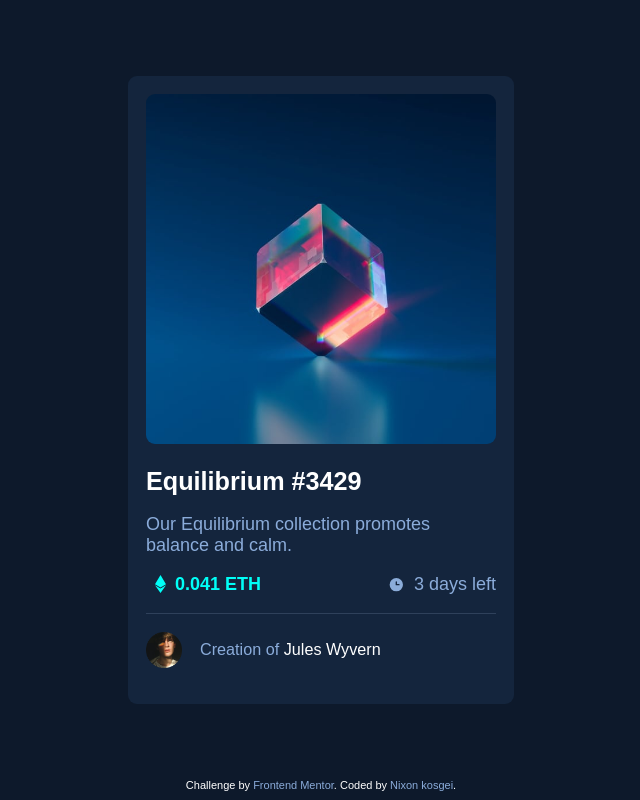
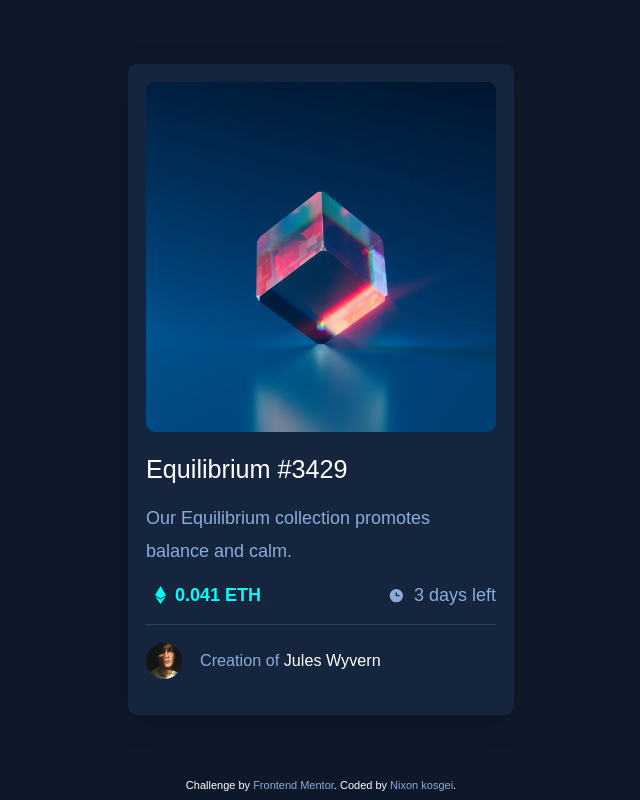
Before and after one commit to nixoncode/nft-preview-card-component-main, a plain HTML site: page index.html in a window 1280 px wide. Shown: the whole page, without its empty margins (319-959 px from the left). Drawn offline with Linux system fonts and the light colour scheme.

Commit message:
font weights and line height tweaks

```diff
--- a/styles.css
+++ b/styles.css
@@ -27,6 +27,7 @@
 html {
     font-size: 18px;
     font-family: "Outfit", sans-serif;
+    font-weight: 400;
 }
 
 img {
@@ -70,6 +71,7 @@ section.preview {
     padding: 1rem;
     margin: 1rem;
     border-radius: 0.5rem;
+    box-shadow: hsla(0, 0%, 0%, 0.2) 0px 7px 29px 0px;
 }
 
 .card-image {
@@ -102,7 +104,7 @@ section.preview {
 }
 
 .card-title {
-    font-weight: 600;
+    font-weight: 400;
     margin: 1rem 0;
     font-size: 1.4em;
 }
@@ -113,6 +115,8 @@ section.preview {
 .card-subtitle {
     margin-bottom: 1rem;
     color: var(--color-blue);
+    font-weight: 300;
+    line-height: 1.8;
 }
 
 .card-content {
@@ -132,6 +136,7 @@ section.preview {
     display: flex;
     align-items: center;
     justify-content: space-between;
+    font-weight: 300;
 }
 
 .nft-coin svg,
```
